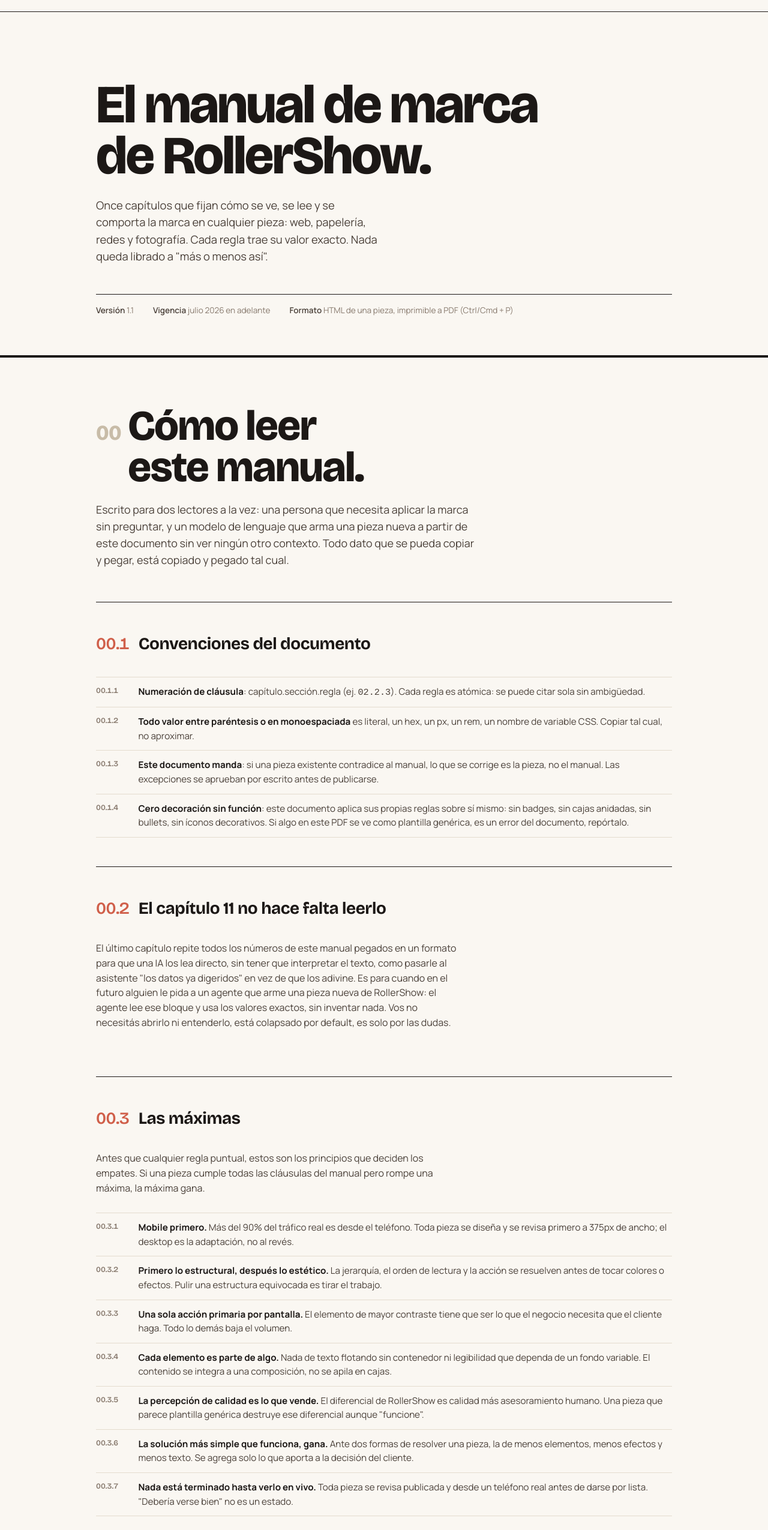
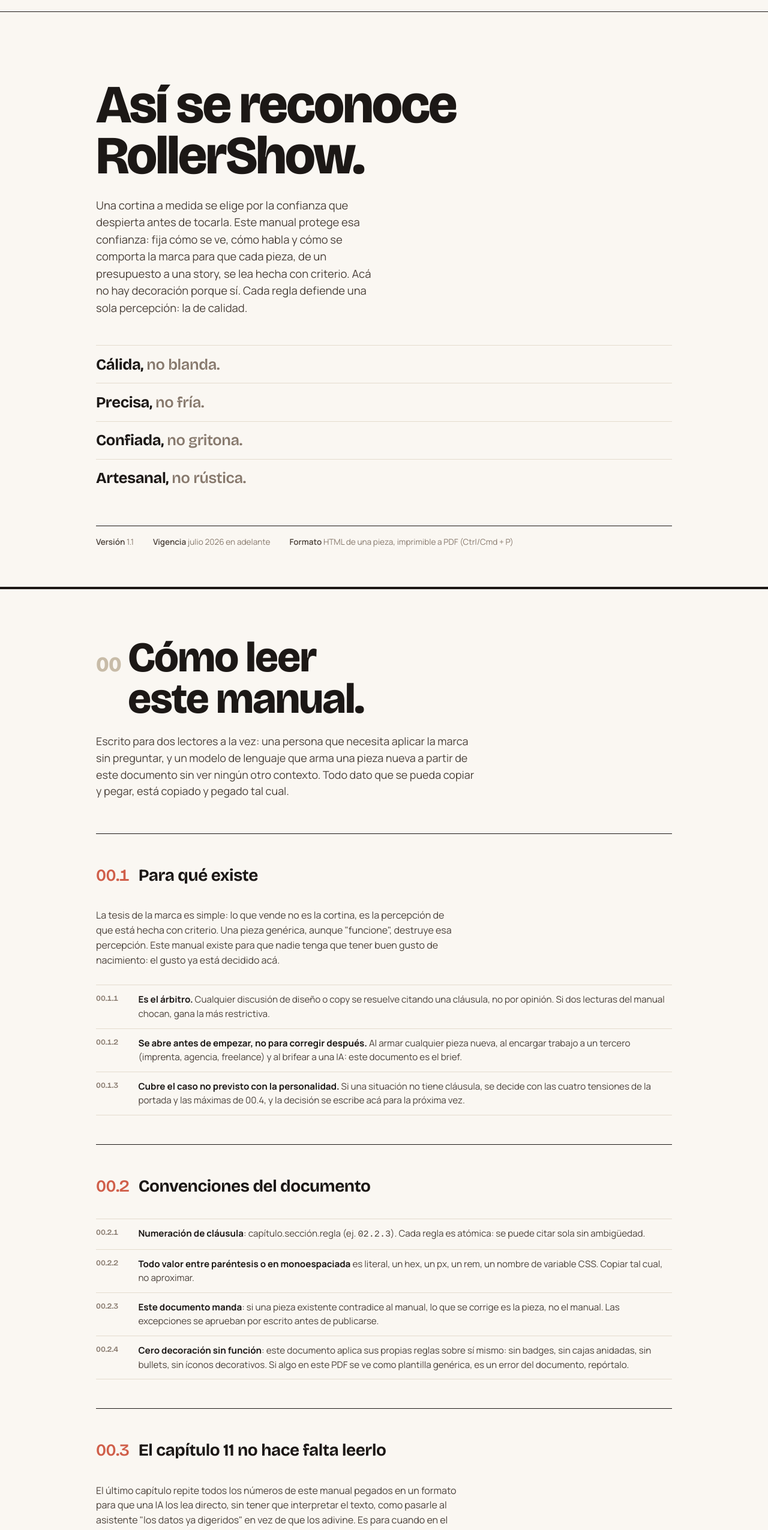
Before and after one commit to AgusLaboral/rollershow-landing, a website: page manual-marca.html in a window 1280 px wide. Shown: the part 42-2592 px from the top of the page at 60% size. Drawn offline with nearby package versions, Linux system fonts and the light colour scheme.

Commit message:
manual de marca v1.2: auditoria de fondo - portada manifiesto (tesis de marca + personalidad en 4 tensiones), nueva seccion 00.1 Para que existe (arbitro, brief, regla de decision para casos no previstos), bloque brand en tokens; renumeracion 00.x

```diff
--- a/manual-marca.html
+++ b/manual-marca.html
@@ -356,12 +356,19 @@ code { overflow-wrap: anywhere; }
 <main>
 
   <section class="wrap cover">
-    <h1 class="cover__title">El manual de marca de RollerShow.</h1>
+    <h1 class="cover__title">Así se reconoce RollerShow.</h1>
     <p class="cover__eyebrow-free">
-      Once capítulos que fijan cómo se ve, se lee y se comporta la marca en cualquier pieza:
-      web, papelería, redes y fotografía. Cada regla trae su valor exacto. Nada
-      queda librado a "más o menos así".
+      Una cortina a medida se elige por la confianza que despierta antes de tocarla.
+      Este manual protege esa confianza: fija cómo se ve, cómo habla y cómo se comporta
+      la marca para que cada pieza, de un presupuesto a una story, se lea hecha con criterio.
+      Acá no hay decoración porque sí. Cada regla defiende una sola percepción: la de calidad.
     </p>
+    <div style="margin-top: clamp(2rem, 5vw, 3rem); border-top: 1px solid var(--border);">
+      <p style="font-family:var(--font-display); font-weight:700; font-size:clamp(1.15rem,3vw,1.6rem); letter-spacing:-0.015em; padding-block:.7rem; border-bottom:1px solid var(--border);">Cálida, <span style="color:var(--fg-mute); font-weight:600;">no blanda.</span></p>
+      <p style="font-family:var(--font-display); font-weight:700; font-size:clamp(1.15rem,3vw,1.6rem); letter-spacing:-0.015em; padding-block:.7rem; border-bottom:1px solid var(--border);">Precisa, <span style="color:var(--fg-mute); font-weight:600;">no fría.</span></p>
+      <p style="font-family:var(--font-display); font-weight:700; font-size:clamp(1.15rem,3vw,1.6rem); letter-spacing:-0.015em; padding-block:.7rem; border-bottom:1px solid var(--border);">Confiada, <span style="color:var(--fg-mute); font-weight:600;">no gritona.</span></p>
+      <p style="font-family:var(--font-display); font-weight:700; font-size:clamp(1.15rem,3vw,1.6rem); letter-spacing:-0.015em; padding-block:.7rem;">Artesanal, <span style="color:var(--fg-mute); font-weight:600;">no rústica.</span></p>
+    </div>
     <div class="cover__meta">
       <span><b>Versión</b> 1.1</span>
       <span><b>Vigencia</b> julio 2026 en adelante</span>
@@ -385,36 +392,46 @@ code { overflow-wrap: anywhere; }
     </section>
 
     <section class="spec">
-      <div class="spec__head"><h2 class="spec__title"><span class="spec__title-num num">00.1</span>Convenciones del documento</h2></div>
+      <div class="spec__head"><h2 class="spec__title"><span class="spec__title-num num">00.1</span>Para qué existe</h2></div>
+      <p class="spec__note">La tesis de la marca es simple: lo que vende no es la cortina, es la percepción de que está hecha con criterio. Una pieza genérica, aunque "funcione", destruye esa percepción. Este manual existe para que nadie tenga que tener buen gusto de nacimiento: el gusto ya está decidido acá.</p>
       <ul class="clauses">
-        <li><span class="num">00.1.1</span><b>Numeración de cláusula</b>: capítulo.sección.regla (ej. <code>02.2.3</code>). Cada regla es atómica: se puede citar sola sin ambigüedad.</li>
-        <li><span class="num">00.1.2</span><b>Todo valor entre paréntesis o en monoespaciada</b> es literal, un hex, un px, un rem, un nombre de variable CSS. Copiar tal cual, no aproximar.</li>
-        <li><span class="num">00.1.3</span><b>Este documento manda</b>: si una pieza existente contradice al manual, lo que se corrige es la pieza, no el manual. Las excepciones se aprueban por escrito antes de publicarse.</li>
-        <li><span class="num">00.1.4</span><b>Cero decoración sin función</b>: este documento aplica sus propias reglas sobre sí mismo: sin badges, sin cajas anidadas, sin bullets, sin íconos decorativos. Si algo en este PDF se ve como plantilla genérica, es un error del documento, repórtalo.</li>
-      </ul>
-    </section>
-
-    <section class="spec">
-      <div class="spec__head"><h2 class="spec__title"><span class="spec__title-num num">00.2</span>El capítulo 11 no hace falta leerlo</h2></div>
+        <li><span class="num">00.1.1</span><b>Es el árbitro.</b> Cualquier discusión de diseño o copy se resuelve citando una cláusula, no por opinión. Si dos lecturas del manual chocan, gana la más restrictiva.</li>
+        <li><span class="num">00.1.2</span><b>Se abre antes de empezar, no para corregir después.</b> Al armar cualquier pieza nueva, al encargar trabajo a un tercero (imprenta, agencia, freelance) y al brifear a una IA: este documento es el brief.</li>
+        <li><span class="num">00.1.3</span><b>Cubre el caso no previsto con la personalidad.</b> Si una situación no tiene cláusula, se decide con las cuatro tensiones de la portada y las máximas de 00.4, y la decisión se escribe acá para la próxima vez.</li>
+      </ul>
+    </section>
+
+    <section class="spec">
+      <div class="spec__head"><h2 class="spec__title"><span class="spec__title-num num">00.2</span>Convenciones del documento</h2></div>
+      <ul class="clauses">
+        <li><span class="num">00.2.1</span><b>Numeración de cláusula</b>: capítulo.sección.regla (ej. <code>02.2.3</code>). Cada regla es atómica: se puede citar sola sin ambigüedad.</li>
+        <li><span class="num">00.2.2</span><b>Todo valor entre paréntesis o en monoespaciada</b> es literal, un hex, un px, un rem, un nombre de variable CSS. Copiar tal cual, no aproximar.</li>
+        <li><span class="num">00.2.3</span><b>Este documento manda</b>: si una pieza existente contradice al manual, lo que se corrige es la pieza, no el manual. Las excepciones se aprueban por escrito antes de publicarse.</li>
+        <li><span class="num">00.2.4</span><b>Cero decoración sin función</b>: este documento aplica sus propias reglas sobre sí mismo: sin badges, sin cajas anidadas, sin bullets, sin íconos decorativos. Si algo en este PDF se ve como plantilla genérica, es un error del documento, repórtalo.</li>
+      </ul>
+    </section>
+
+    <section class="spec">
+      <div class="spec__head"><h2 class="spec__title"><span class="spec__title-num num">00.3</span>El capítulo 11 no hace falta leerlo</h2></div>
       <p class="spec__note">El último capítulo repite todos los números de este manual pegados en un formato para que una IA los lea directo, sin tener que interpretar el texto, como pasarle al asistente "los datos ya digeridos" en vez de que los adivine. Es para cuando en el futuro alguien le pida a un agente que arme una pieza nueva de RollerShow: el agente lee ese bloque y usa los valores exactos, sin inventar nada. Vos no necesitás abrirlo ni entenderlo, está colapsado por default, es solo por las dudas.</p>
     </section>
 
     <section class="spec">
-      <div class="spec__head"><h2 class="spec__title"><span class="spec__title-num num">00.3</span>Las máximas</h2></div>
+      <div class="spec__head"><h2 class="spec__title"><span class="spec__title-num num">00.4</span>Las máximas</h2></div>
       <p class="spec__note">Antes que cualquier regla puntual, estos son los principios que deciden los empates. Si una pieza cumple todas las cláusulas del manual pero rompe una máxima, la máxima gana.</p>
       <ul class="clauses">
-        <li><span class="num">00.3.1</span><b>Mobile primero.</b> Más del 90% del tráfico real es desde el teléfono. Toda pieza se diseña y se revisa primero a 375px de ancho; el desktop es la adaptación, no al revés.</li>
-        <li><span class="num">00.3.2</span><b>Primero lo estructural, después lo estético.</b> La jerarquía, el orden de lectura y la acción se resuelven antes de tocar colores o efectos. Pulir una estructura equivocada es tirar el trabajo.</li>
-        <li><span class="num">00.3.3</span><b>Una sola acción primaria por pantalla.</b> El elemento de mayor contraste tiene que ser lo que el negocio necesita que el cliente haga. Todo lo demás baja el volumen.</li>
-        <li><span class="num">00.3.4</span><b>Cada elemento es parte de algo.</b> Nada de texto flotando sin contenedor ni legibilidad que dependa de un fondo variable. El contenido se integra a una composición, no se apila en cajas.</li>
-        <li><span class="num">00.3.5</span><b>La percepción de calidad es lo que vende.</b> El diferencial de RollerShow es calidad más asesoramiento humano. Una pieza que parece plantilla genérica destruye ese diferencial aunque "funcione".</li>
-        <li><span class="num">00.3.6</span><b>La solución más simple que funciona, gana.</b> Ante dos formas de resolver una pieza, la de menos elementos, menos efectos y menos texto. Se agrega solo lo que aporta a la decisión del cliente.</li>
-        <li><span class="num">00.3.7</span><b>Nada está terminado hasta verlo en vivo.</b> Toda pieza se revisa publicada y desde un teléfono real antes de darse por lista. "Debería verse bien" no es un estado.</li>
-      </ul>
-    </section>
-
-    <section class="spec">
-      <div class="spec__head"><h2 class="spec__title"><span class="spec__title-num num">00.4</span>Índice</h2></div>
+        <li><span class="num">00.4.1</span><b>Mobile primero.</b> Más del 90% del tráfico real es desde el teléfono. Toda pieza se diseña y se revisa primero a 375px de ancho; el desktop es la adaptación, no al revés.</li>
+        <li><span class="num">00.4.2</span><b>Primero lo estructural, después lo estético.</b> La jerarquía, el orden de lectura y la acción se resuelven antes de tocar colores o efectos. Pulir una estructura equivocada es tirar el trabajo.</li>
+        <li><span class="num">00.4.3</span><b>Una sola acción primaria por pantalla.</b> El elemento de mayor contraste tiene que ser lo que el negocio necesita que el cliente haga. Todo lo demás baja el volumen.</li>
+        <li><span class="num">00.4.4</span><b>Cada elemento es parte de algo.</b> Nada de texto flotando sin contenedor ni legibilidad que dependa de un fondo variable. El contenido se integra a una composición, no se apila en cajas.</li>
+        <li><span class="num">00.4.5</span><b>La percepción de calidad es lo que vende.</b> El diferencial de RollerShow es calidad más asesoramiento humano. Una pieza que parece plantilla genérica destruye ese diferencial aunque "funcione".</li>
+        <li><span class="num">00.4.6</span><b>La solución más simple que funciona, gana.</b> Ante dos formas de resolver una pieza, la de menos elementos, menos efectos y menos texto. Se agrega solo lo que aporta a la decisión del cliente.</li>
+        <li><span class="num">00.4.7</span><b>Nada está terminado hasta verlo en vivo.</b> Toda pieza se revisa publicada y desde un teléfono real antes de darse por lista. "Debería verse bien" no es un estado.</li>
+      </ul>
+    </section>
+
+    <section class="spec">
+      <div class="spec__head"><h2 class="spec__title"><span class="spec__title-num num">00.5</span>Índice</h2></div>
       <nav class="toc">
         <a href="#cap-01"><span class="toc__num num">01</span>Marca<em>logotipo, usos, zona de seguridad</em></a>
         <a href="#cap-02"><span class="toc__num num">02</span>Color<em>paleta, Rojo Teja, proporciones</em></a>
@@ -1608,14 +1625,14 @@ code { overflow-wrap: anywhere; }
       <div class="verdict">
         <div class="verdict__row verdict--yes"><b>Sí</b><p>Barrido de luz, degradé brasa y grano de tela, recetas exactas arriba.</p></div>
         <div class="verdict__row verdict--yes"><b>Sí</b><p>Hairlines para separar contenido, nunca cajas con fondo + borde + sombra.</p></div>
-        <div class="verdict__row verdict--yes"><b>Sí</b><p>Numeración de sección fundida en el mismo renglón del título (ver 00.1.1): nunca una etiqueta separada antes del título.</p></div>
+        <div class="verdict__row verdict--yes"><b>Sí</b><p>Numeración de sección fundida en el mismo renglón del título (ver 00.2.1): nunca una etiqueta separada antes del título.</p></div>
         <div class="verdict__row verdict--yes"><b>Sí</b><p>Sombra tintada al color de marca en vez de gris genérico (10.3).</p></div>
         <div class="verdict__row verdict--yes"><b>Sí</b><p>Un solo elemento de máximo contraste por pantalla: el Rojo Teja de la acción primaria.</p></div>
         <div class="verdict__row verdict--no"><b>No</b><p>Gradientes púrpura-azul genéricos, orbes borrosos, bokeh, partículas decorativas. <em>No pertenecen a esta paleta ni a este rubro.</em></p></div>
         <div class="verdict__row verdict--no"><b>No</b><p>Cajas dentro de cajas, tarjetas flotantes como sección completa. <em>El contenido se funde con el fondo; separa con hairline.</em></p></div>
         <div class="verdict__row verdict--no"><b>No</b><p>Punto de color titilante junto a un teléfono o estado ("dot de online"). <em>Es el tell más reincidente, no se introduce nunca.</em></p></div>
         <div class="verdict__row verdict--no"><b>No</b><p>Botón píldora verde-WhatsApp genérico con ícono + la palabra "WhatsApp". <em>Usar sólido sobrio con verbo, ver 06.1.</em></p></div>
-        <div class="verdict__row verdict--no"><b>No</b><p>Etiqueta chica antes de un título (eyebrow), badges que repiten lo que el título ya dice. <em>Fundir el número o dato en el mismo renglón del título, ver 00.1.1.</em></p></div>
+        <div class="verdict__row verdict--no"><b>No</b><p>Etiqueta chica antes de un título (eyebrow), badges que repiten lo que el título ya dice. <em>Fundir el número o dato en el mismo renglón del título, ver 00.2.1.</em></p></div>
         <div class="verdict__row verdict--no"><b>No</b><p>Contadores de urgencia falsa tipo caja "07 DÍAS : 09 HORAS". <em>Ver 05.3.3.</em></p></div>
         <div class="verdict__row verdict--no"><b>No</b><p>Estrellas ASCII, checks decorativos, flechas sueltas en texto o UI. <em>Ver 05.3.2.</em></p></div>
         <div class="verdict__row verdict--no"><b>No</b><p>Glassmorphism pesado, neumorphism, dark-mode-por-defecto sin motivo de marca. <em>No es el lenguaje visual de RollerShow.</em></p></div>
@@ -1664,6 +1681,7 @@ code { overflow-wrap: anywhere; }
 <script type="application/json" id="rollershow-brand-tokens">
 {
   "meta": { "brand": "RollerShow", "docVersion": "1.1", "updated": "2026-07-14" },
+  "brand": { "essence": "la percepcion de calidad es lo que vende; cada pieza debe leerse hecha con criterio", "positioning": "calidad de producto + asesoramiento humano, contra la venta online generica", "personality": ["calida, no blanda", "precisa, no fria", "confiada, no gritona", "artesanal, no rustica"], "decisionRule": "caso sin clausula: decidir con la personalidad y las maximas, luego documentar" },
   "color": {
     "bg": "#FAF7F2", "bgElev": "#FFFFFF", "bgMuted": "#F1EBE0",
     "fg": "#1C1816", "fgSoft": "#4A4039", "fgMute": "#87796D",
```
